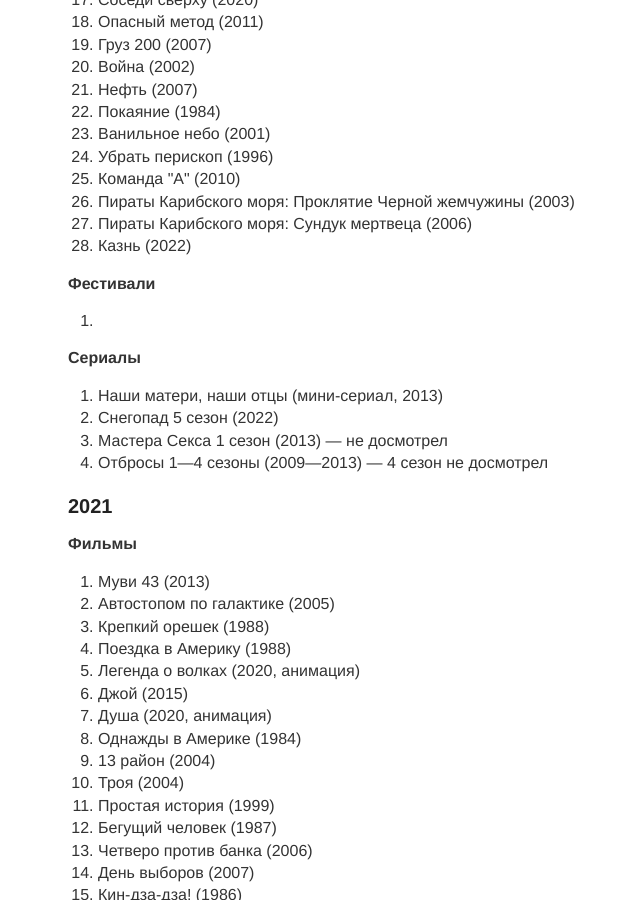
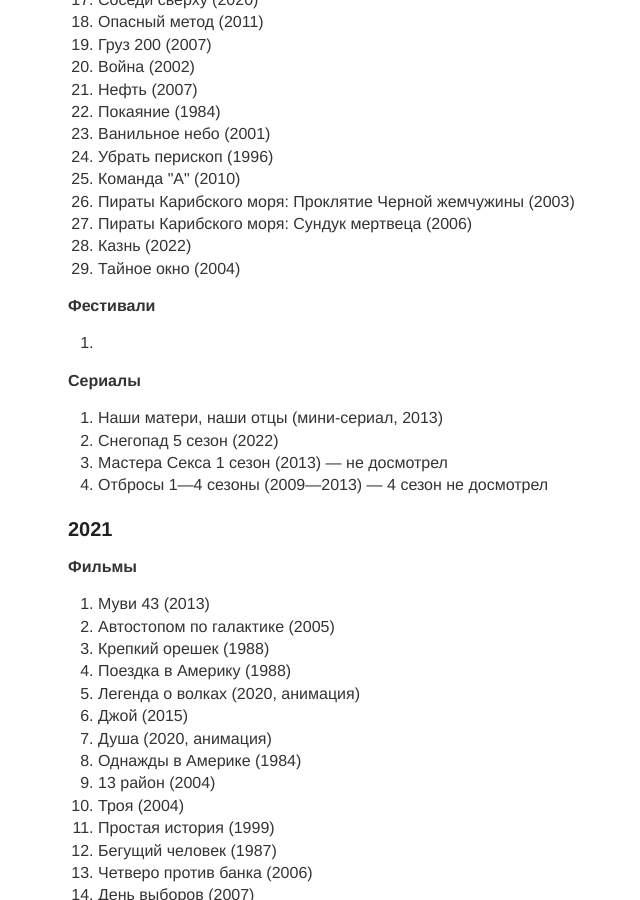
Before and after one commit to sombro/nbuevich.com, a Jekyll site: the page built from blog/_posts/2099-12-14-movies.md, in a window 1280 px wide and 900 px high, scrolled down 810 px. Shown: the whole window, without its empty margins (212-852 px from the left). Built offline with Jekyll 4.4.1, drawn with Linux system fonts in a browser that asks for light colours.

Commit message:
new mivie

```diff
--- a/blog/_posts/2099-12-14-movies.md
+++ b/blog/_posts/2099-12-14-movies.md
@@ -43,6 +43,7 @@
     <li>Пираты Карибского моря: Проклятие Черной жемчужины (2003)</li>
     <li>Пираты Карибского моря: Сундук мертвеца (2006)</li>
     <li>Казнь (2022)</li>
+    <li>Тайное окно (2004)</li>
 </ol>
 
 <b>Фестивали</b>
```
